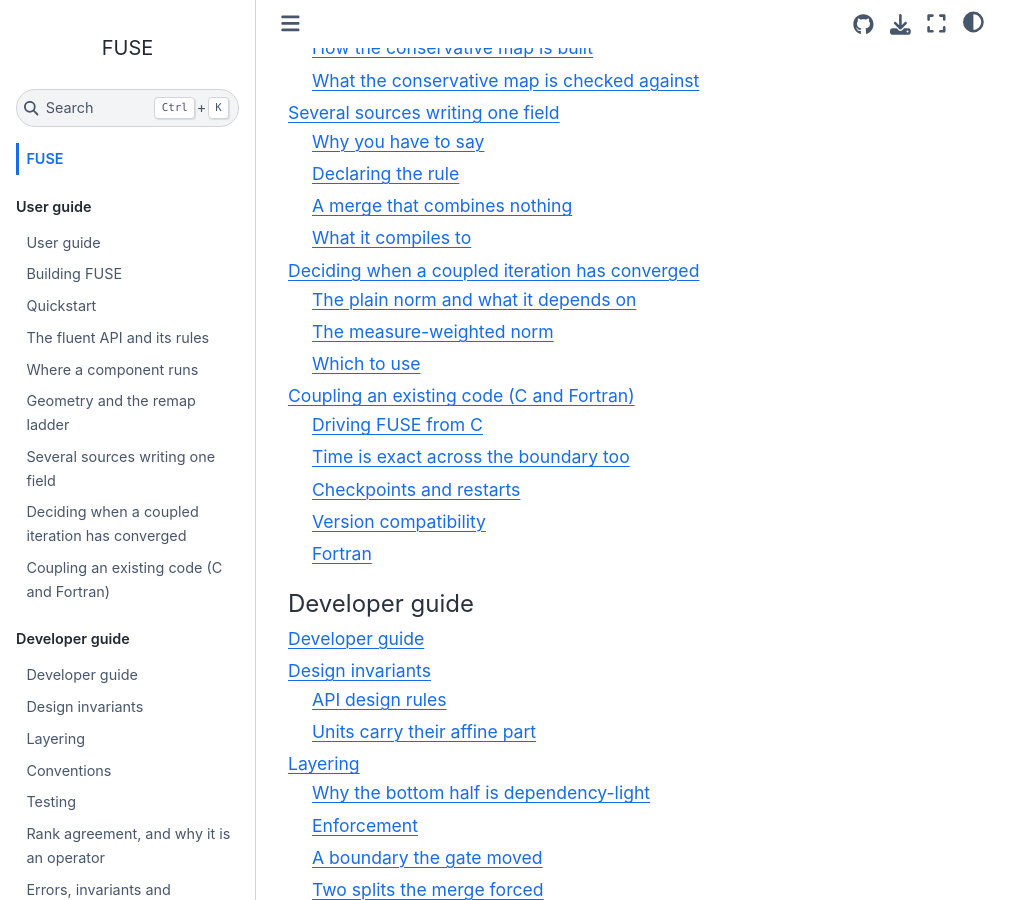
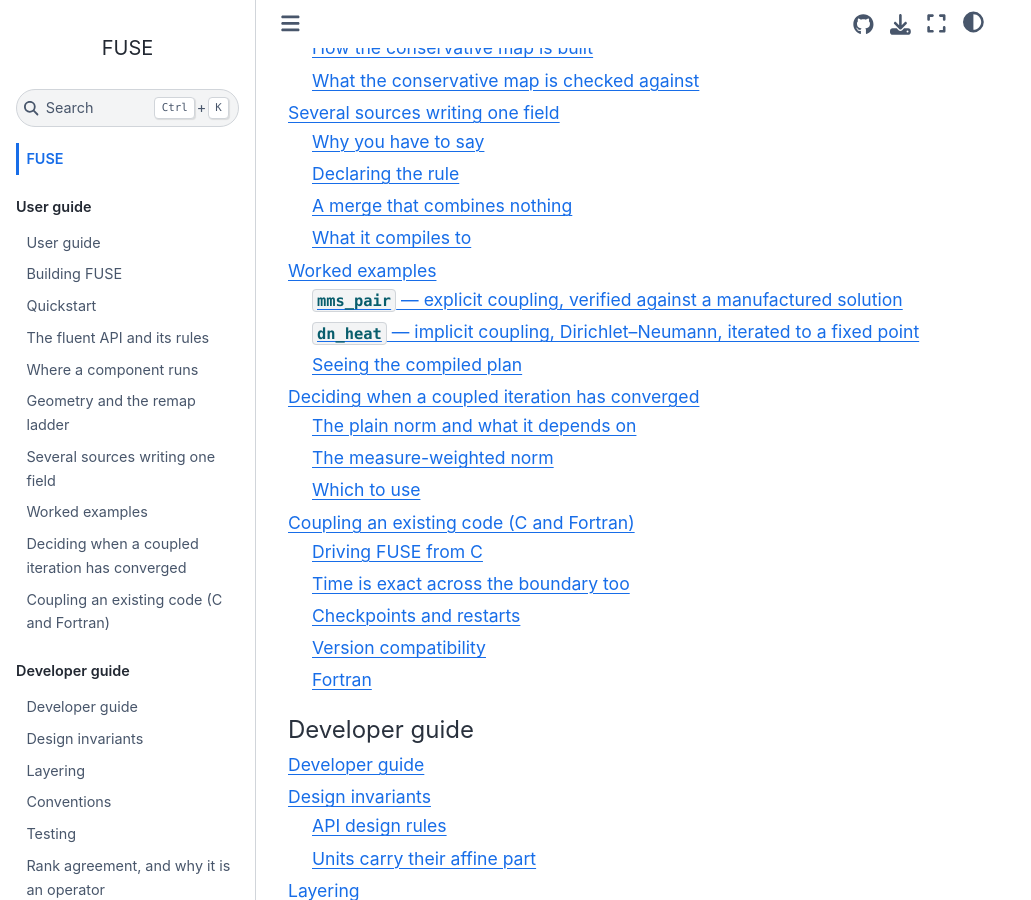
Before and after one commit to vijaysm/fuse, a Sphinx documentation site: the page built from docs/index.md, in a window 1280 px wide and 900 px high, scrolled down 1289 px. Shown: the whole window, without its empty margins (0-1031 px from the left). Built offline with Sphinx 7.4.7 and the Sphinx Book theme 1.1.4, drawn with Linux system fonts in a browser that asks for light colours; pages that are not in the unit, such as notebooks, are missing from menus; some of the changed lines change nothing that is shown.

Commit message:
Document both worked examples with their measured gates
The severed-exchange row is the evidence that the headline factor is the coupling doing work.

````diff
--- a/docs/index.md
+++ b/docs/index.md
@@ -26,6 +26,7 @@
 user/placement
 user/geometry
 user/combining-writers
+user/examples
 user/convergence
 user/c-abi
 ```
--- /dev/null
+++ b/docs/user/examples.md
@@ -0,0 +1,65 @@
+# Worked examples
+
+Two complete couplings live in `examples/`. They are the only code in the tree
+that drives the library the way you would — build a graph, lower it, run it —
+rather than assembling a test fixture, and both are run by `ctest`, because an
+example nobody runs rots within a release.
+
+Neither is gated on "did not crash". Each exits non-zero when its *physics* is
+wrong, which is what makes them worth running.
+
+## `mms_pair` — explicit coupling, verified against a manufactured solution
+
+Two heat domains exchanging an interface flux, with a manufactured solution
+giving the exact answer. The binary fails when the coupled error misses its
+analytic gate, when no conservation check ran, or when the coupled error is not
+decisively better than a run with the exchange removed — the control that
+proves the number moves when the coupling breaks.
+
+Measured, 100 periods to t = 0.1:
+
+| Quantity | Value |
+|---|---|
+| L2 error, own discretisation | 1.30e-06 |
+| L2 error, coupled | 1.15e-03 |
+| L2 error, exchange removed | 1.28e-01 |
+| coupled / uncoupled | **0.0090** |
+| conservation violations | 0 of 100 checks |
+
+## `dn_heat` — implicit coupling, Dirichlet–Neumann, iterated to a fixed point
+
+A classical Dirichlet–Neumann pair of conduction domains inside an iteration
+region, with a derived checkpoint set, a convergence criterion covering both
+channels, and quasi-Newton acceleration. This is the example that exercises
+rollback, acceleration and convergence together.
+
+Measured over 20 periods:
+
+| Quantity | Value |
+|---|---|
+| implicit vs explicit, cold start | 1.19e+02 K → 7.91e-07 K (**1.5e+08×**) |
+| implicit vs explicit, asymptotic | 2.31e+00 K → 2.69e-07 K (8.6e+06×) |
+| implicit vs severed exchange | 3.04e+01 K → 7.91e-07 K (3.8e+07×) |
+| Picard sweeps | 14918 |
+| Aitken | 938 (**15.9×** fewer) |
+| IQN-ILS | 211 (**70.7×** fewer) |
+| accelerators agree to | 1.6e-06 K |
+| rollback verifications | 29796 |
+| conservation violations | 0 of 29836 checks |
+| reproducibility | bit-identical over 32 values |
+
+The severed-exchange row is the one that matters: it is what the answer
+degrades to when the coupling is broken, so it is the evidence that the
+headline factor is the coupling doing work rather than the physics being easy.
+
+## Seeing the compiled plan
+
+Both accept `--dump`, which prints the operator IR and the flat execution plan
+without running anything:
+
+```
+./examples/fuse_example_dn_heat --dump
+```
+
+The `ctest` entries for the dump path assert on its *output* rather than the
+exit status, because an empty dump still exits 0.
````
